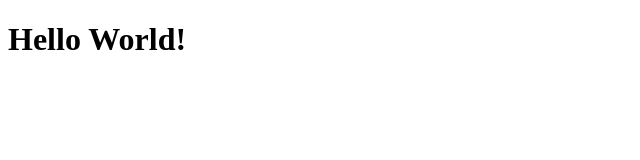
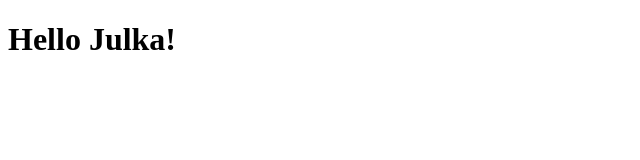
Before and after one commit to hudsonborgesbrito/auth-page, a Next.js app: page / in a window 1280 px wide. Shown: the top 160 px of the page, without its empty margins (0-640 px from the left). Built offline with nearby package versions, Linux system fonts and the light colour scheme.

Commit message:
Testing automatic deployment with vercel!

```diff
--- a/src/app/page.tsx
+++ b/src/app/page.tsx
@@ -1,3 +1,3 @@
 export default function Page() {
-  return <h1>Hello World!</h1>
+  return <h1>Hello Julka!</h1>
 }
```
Also changed, not shown: src/public/google-icon.png (added).
